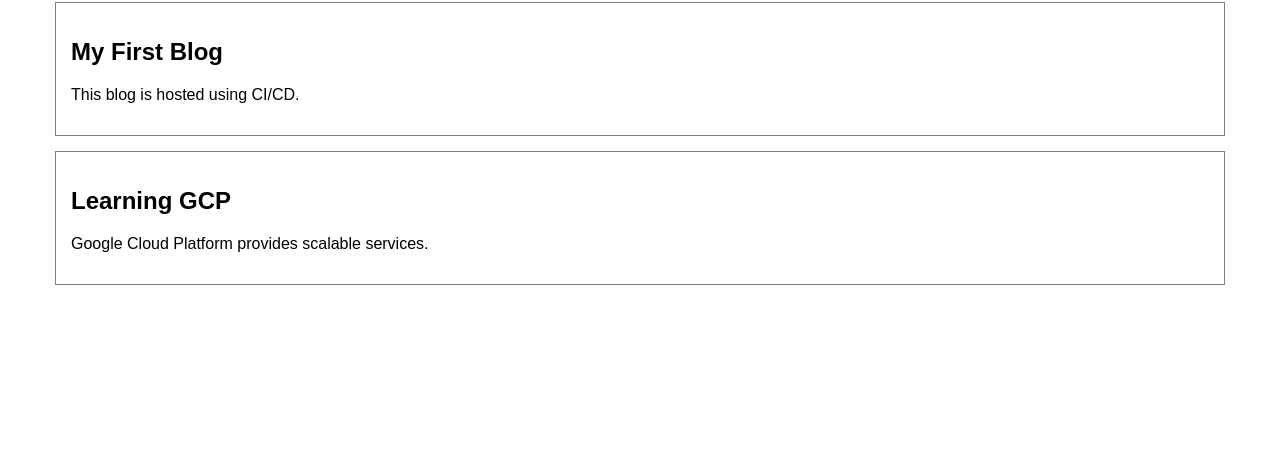
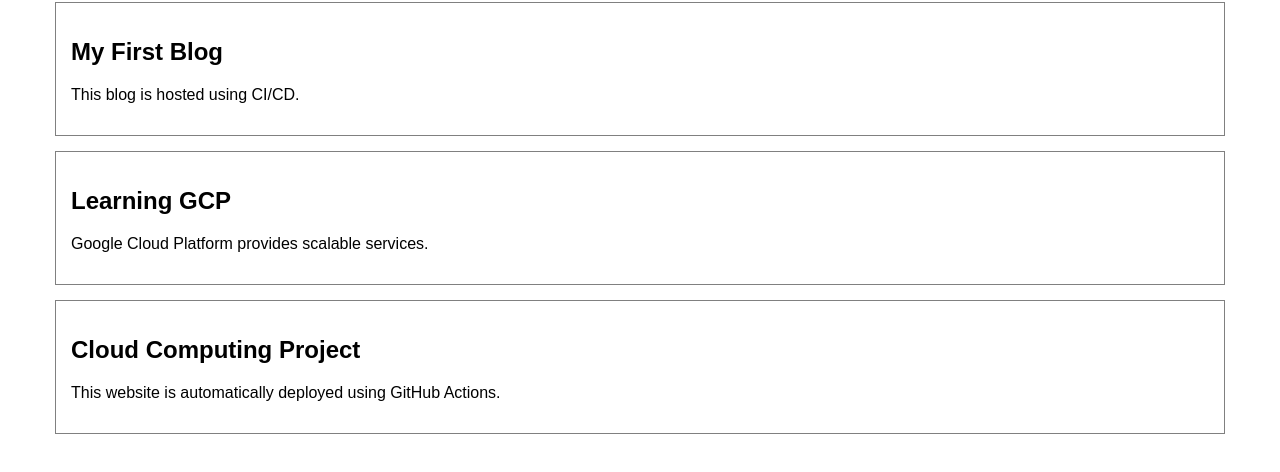
Before and after one commit to pushkar776/blogging-platform, a plain HTML site: page index.html in a window 1280 px wide. Shown: the part 96-568 px from the top of the page. Drawn offline with Linux system fonts and the light colour scheme.

Commit message:
Added new blog

```diff
--- a/index.html
+++ b/index.html
@@ -20,3 +20,8 @@
 
 </body>
 </html>
+
+<div class="post">
+    <h2>Cloud Computing Project</h2>
+    <p>This website is automatically deployed using GitHub Actions.</p>
+</div>
```
